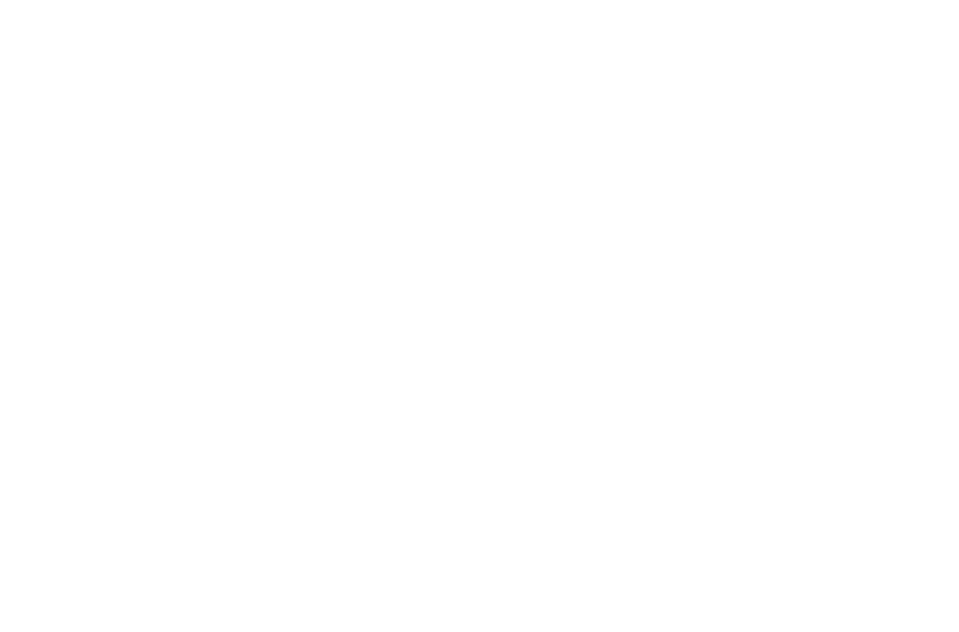
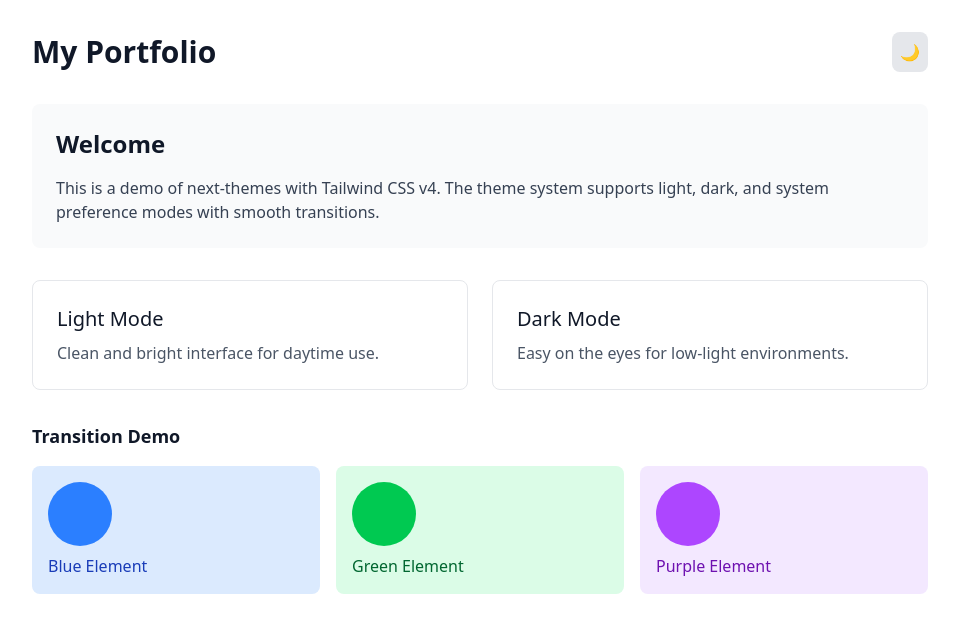
Before and after one commit to NguyenNguyen0/my-portfolio, a Next.js app: page / in a window 1280 px wide. Shown: the top 632 px of the page, without its empty margins (160-1119 px from the left). Built offline with nearby package versions, Linux system fonts and the light colour scheme.

Commit message:
install and setup next-theme

```diff
--- a/package.json
+++ b/package.json
@@ -12,6 +12,7 @@
 	},
 	"dependencies": {
 		"next": "15.4.5",
+		"next-themes": "^0.4.6",
 		"react": "19.1.0",
 		"react-dom": "19.1.0"
 	},
--- a/src/app/globals.css
+++ b/src/app/globals.css
@@ -1,3 +1,36 @@
 @import 'tailwindcss';
 
 @custom-variant dark (&:where(.dark, .dark *));
+
+/* Smooth transitions for theme changes */
+html {
+	transition: color-scheme 0.3s ease;
+}
+
+body,
+body * {
+	transition:
+		background-color 0.3s ease,
+		border-color 0.3s ease,
+		color 0.3s ease,
+		fill 0.3s ease,
+		stroke 0.3s ease,
+		opacity 0.3s ease,
+		box-shadow 0.3s ease;
+}
+
+/* Preserve existing transform and position transitions */
+body *:where([class*='transition-']) {
+	transition-property: var(--tw-transition-property, all);
+	transition-timing-function: var(
+		--tw-transition-timing-function,
+		cubic-bezier(0.4, 0, 0.2, 1)
+	);
+	transition-duration: var(--tw-transition-duration, 150ms);
+}
+
+/* Prevent transitions on initial load to avoid flash */
+.preload,
+.preload * {
+	transition: none !important;
+}
--- a/src/app/layout.tsx
+++ b/src/app/layout.tsx
@@ -1,4 +1,5 @@
 import './globals.css';
+import { ThemeProvider } from '@/components/theme-provider';
 
 export default function RootLayout({
 	children,
@@ -6,8 +7,16 @@
 	children: React.ReactNode;
 }>) {
 	return (
-		<html lang='en'>
-			<body className=''>{children}</body>
+		<html lang='en' suppressHydrationWarning>
+			<body className='preload'>
+				<ThemeProvider
+					attribute='class'
+					defaultTheme='system'
+					enableSystem
+				>
+					{children}
+				</ThemeProvider>
+			</body>
 		</html>
 	);
 }
--- a/src/app/page.tsx
+++ b/src/app/page.tsx
@@ -1,3 +1,62 @@
+// import { ThemeToggle } from '@/components/theme-toggle';
+import { ThemeToggleButton } from '@/components/theme-toggle-button';
+import { TransitionDemo } from '@/components/transition-demo';
+
 export default function Home() {
-	return <div className=''></div>;
+	return (
+		<div className='min-h-screen bg-white p-8 transition-colors dark:bg-gray-900'>
+			<div className='mx-auto max-w-4xl'>
+				<header className='mb-8'>
+					<div className='flex items-center justify-between'>
+						<h1 className='text-3xl font-bold text-gray-900 dark:text-white'>
+							My Portfolio
+						</h1>
+						<ThemeToggleButton />
+					</div>
+				</header>
+
+				<main className='space-y-8'>
+					<section className='rounded-lg bg-gray-50 p-6 dark:bg-gray-800'>
+						<h2 className='mb-4 text-2xl font-semibold text-gray-900 dark:text-white'>
+							Welcome
+						</h2>
+						<p className='text-gray-700 dark:text-gray-300'>
+							This is a demo of
+							next-themes with
+							Tailwind CSS v4. The
+							theme system supports
+							light, dark, and system
+							preference modes with
+							smooth transitions.
+						</p>
+					</section>
+
+					<section className='grid gap-6 md:grid-cols-2'>
+						<div className='rounded-lg border border-gray-200 p-6 dark:border-gray-700'>
+							<h3 className='mb-2 text-xl font-medium text-gray-900 dark:text-white'>
+								Light Mode
+							</h3>
+							<p className='text-gray-600 dark:text-gray-400'>
+								Clean and bright
+								interface for
+								daytime use.
+							</p>
+						</div>
+						<div className='rounded-lg border border-gray-200 p-6 dark:border-gray-700'>
+							<h3 className='mb-2 text-xl font-medium text-gray-900 dark:text-white'>
+								Dark Mode
+							</h3>
+							<p className='text-gray-600 dark:text-gray-400'>
+								Easy on the eyes
+								for low-light
+								environments.
+							</p>
+						</div>
+					</section>
+
+					<TransitionDemo />
+				</main>
+			</div>
+		</div>
+	);
 }
--- /dev/null
+++ b/src/components/theme-provider.tsx
@@ -0,0 +1,19 @@
+'use client';
+
+import { ThemeProvider as NextThemesProvider } from 'next-themes';
+import { type ComponentProps, useEffect } from 'react';
+
+type ThemeProviderProps = ComponentProps<typeof NextThemesProvider>;
+
+export function ThemeProvider({ children, ...props }: ThemeProviderProps) {
+	useEffect(() => {
+		// Remove preload class after initial load to enable transitions
+		const timer = setTimeout(() => {
+			document.body.classList.remove('preload');
+		}, 100);
+
+		return () => clearTimeout(timer);
+	}, []);
+
+	return <NextThemesProvider {...props}>{children}</NextThemesProvider>;
+}
--- /dev/null
+++ b/src/components/theme-toggle-button.tsx
@@ -0,0 +1,31 @@
+'use client';
+
+import { useTheme } from 'next-themes';
+import { useEffect, useState } from 'react';
+
+export function ThemeToggleButton() {
+	const [mounted, setMounted] = useState(false);
+	const { theme, setTheme } = useTheme();
+
+	useEffect(() => {
+		setMounted(true);
+	}, []);
+
+	if (!mounted) {
+		return null;
+	}
+
+	const toggleTheme = () => {
+		setTheme(theme === 'dark' ? 'light' : 'dark');
+	};
+
+	return (
+		<button
+			onClick={toggleTheme}
+			className='rounded-lg bg-gray-200 p-2 text-gray-800 transition-colors hover:bg-gray-300 dark:bg-gray-700 dark:text-gray-200 dark:hover:bg-gray-600'
+			aria-label='Toggle theme'
+		>
+			{theme === 'dark' ? '☀️' : '🌙'}
+		</button>
+	);
+}
--- /dev/null
+++ b/src/components/theme-toggle.tsx
@@ -0,0 +1,32 @@
+'use client';
+
+import { useTheme } from 'next-themes';
+import { useEffect, useState } from 'react';
+
+export function ThemeToggle() {
+	const [mounted, setMounted] = useState(false);
+	const { theme, setTheme } = useTheme();
+
+	useEffect(() => {
+		setMounted(true);
+	}, []);
+
+	if (!mounted) {
+		return null;
+	}
+
+	return (
+		<div className='flex items-center space-x-2'>
+			<span className='text-sm font-medium'>Theme:</span>
+			<select
+				value={theme}
+				onChange={e => setTheme(e.target.value)}
+				className='rounded border border-gray-300 bg-white px-2 py-1 text-sm dark:border-gray-600 dark:bg-gray-800 dark:text-white'
+			>
+				<option value='light'>Light</option>
+				<option value='dark'>Dark</option>
+				<option value='system'>System</option>
+			</select>
+		</div>
+	);
+}
--- /dev/null
+++ b/src/components/transition-demo.tsx
@@ -0,0 +1,31 @@
+'use client';
+
+export function TransitionDemo() {
+	return (
+		<div className='mt-8 space-y-4'>
+			<h3 className='text-lg font-semibold text-gray-900 dark:text-white'>
+				Transition Demo
+			</h3>
+			<div className='grid gap-4 md:grid-cols-3'>
+				<div className='rounded-lg bg-blue-100 p-4 dark:bg-blue-900'>
+					<div className='h-16 w-16 rounded-full bg-blue-500 dark:bg-blue-400'></div>
+					<p className='mt-2 text-blue-800 dark:text-blue-200'>
+						Blue Element
+					</p>
+				</div>
+				<div className='rounded-lg bg-green-100 p-4 dark:bg-green-900'>
+					<div className='h-16 w-16 rounded-full bg-green-500 dark:bg-green-400'></div>
+					<p className='mt-2 text-green-800 dark:text-green-200'>
+						Green Element
+					</p>
+				</div>
+				<div className='rounded-lg bg-purple-100 p-4 dark:bg-purple-900'>
+					<div className='h-16 w-16 rounded-full bg-purple-500 dark:bg-purple-400'></div>
+					<p className='mt-2 text-purple-800 dark:text-purple-200'>
+						Purple Element
+					</p>
+				</div>
+			</div>
+		</div>
+	);
+}
```
Also changed, not shown: 1 other file (tests, documents, lock files or other folders).
